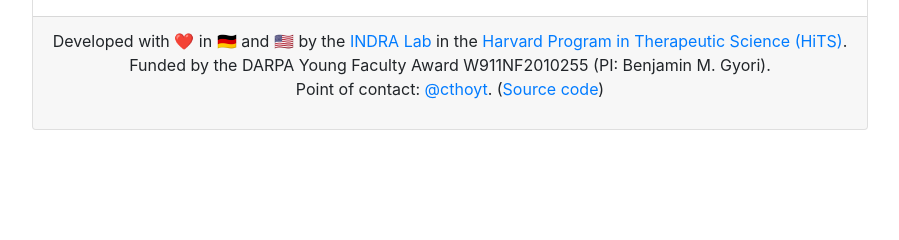
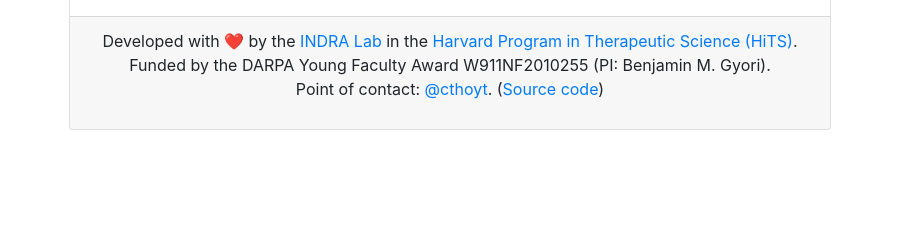
Before and after one commit to biopragmatics/bioversions, a Flask app: template src/bioversions/templates/home.html in a window 1280 px wide. Shown: the part 231-471 px from the top of the page, without its empty margins (190-1089 px from the left). Run offline with Flask 2, Linux system fonts and the light colour scheme; the template is opened without the code that fills it, so the values that code supplies are empty; some libraries are stand-ins or nearby versions.

Commit message:
Update home.html

```diff
--- a/src/bioversions/templates/home.html
+++ b/src/bioversions/templates/home.html
@@ -47,7 +47,7 @@
                 </table>
                 <div class="card-footer">
                     <p style="text-align: center">
-                        Developed with ❤️ in 🇩🇪 and 🇺🇸 by the <a href="https://indralab.github.io">INDRA Lab</a> in the
+                        Developed with ❤️ by the <a href="https://indralab.github.io">INDRA Lab</a> in the
                         <a href="https://hits.harvard.edu">Harvard Program in Therapeutic Science (HiTS)</a>.<br/>
                         Funded by the DARPA Young Faculty Award W911NF2010255 (PI: Benjamin M. Gyori).<br/>
                         Point of contact: <a href="https://github.com/cthoyt">@cthoyt</a>.
```
